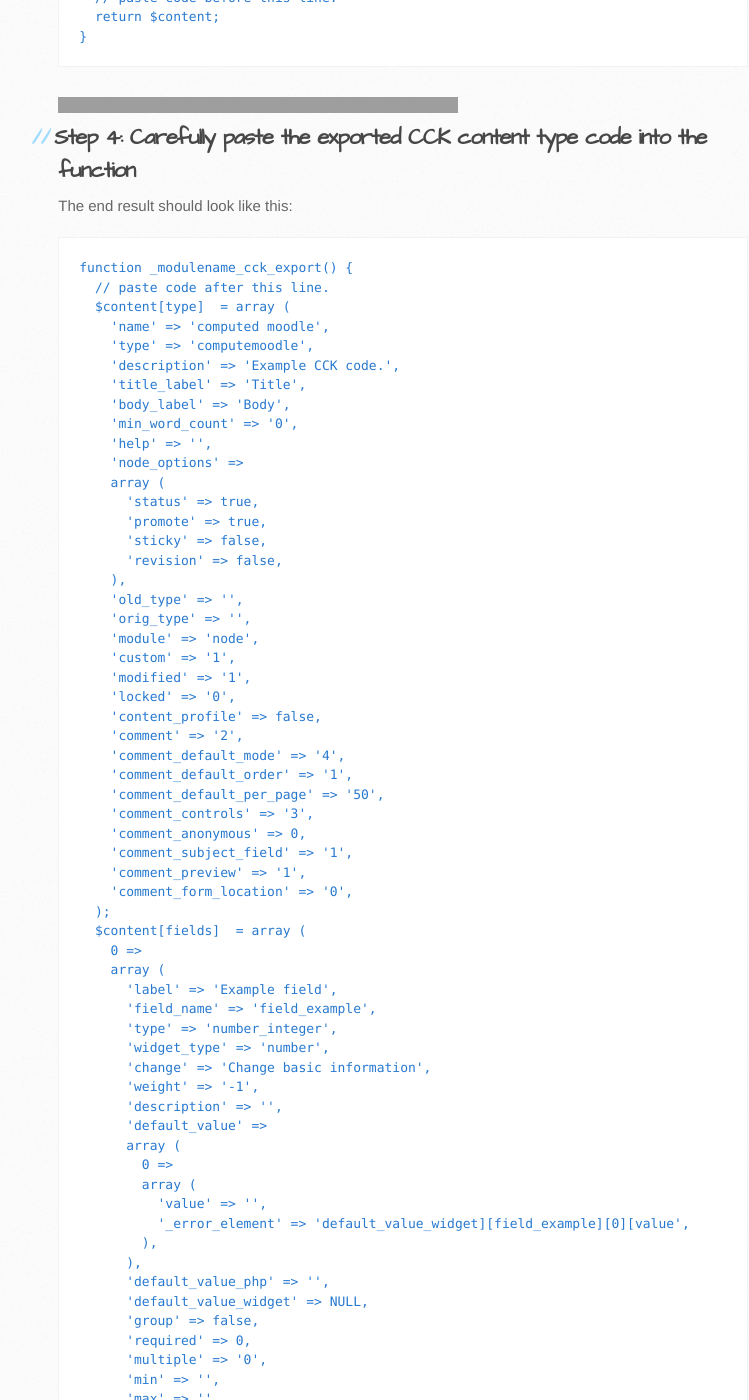
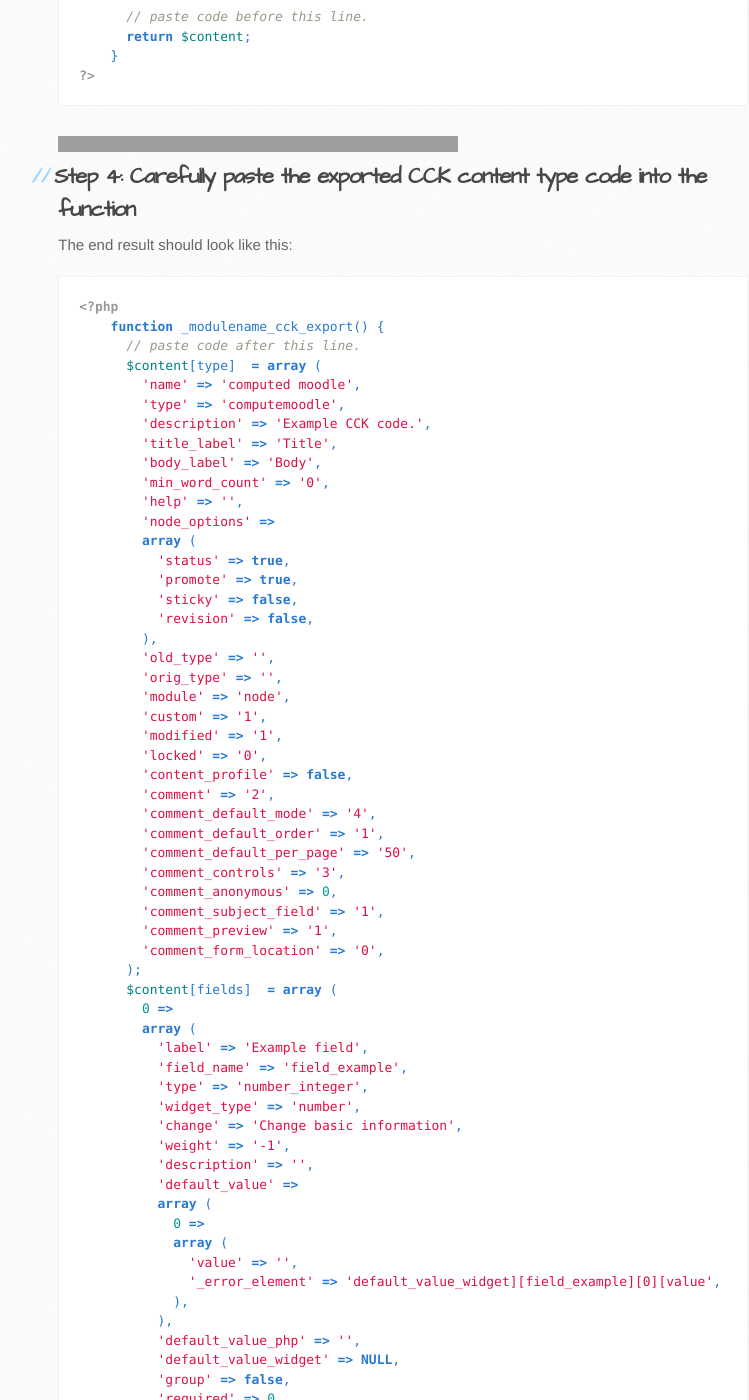
Before and after one commit to cxj/cxj.github.io, a Jekyll site: the page built from _posts/2009-04-23-programmatic-cck-content-type-creation.md, in a window 1280 px wide and 1400 px high, scrolled down 1141 px, cut to the strip 0-1400 px from the top of the window. Shown: the whole strip, without its empty margins (132-881 px from the left). Built offline with Jekyll 4.4.1, drawn with Linux system fonts in a browser that asks for light colours; Markdown is read by kramdown in place of the engine named in the settings; some of the changed text lies outside the part shown; grey boxes are pictures that could not be loaded.

Commit message:
Fix up PHP syntax highlighting.

```diff
--- a/_posts/2009-04-23-programmatic-cck-content-type-creation.md
+++ b/_posts/2009-04-23-programmatic-cck-content-type-creation.md
@@ -30,18 +30,24 @@ The next page produces a large textarea with the necessary PHP code to define yo
 
 The template of the function will look like this, prior to pasting the contents of your copy buffer from above (containing the exported CCK content type definition code). We use a separate function just for the definition because it is must be updated with a new export from CCK if we decide to change or tweak our CCK content type later. It makes editing easier and less error prone.
 
+{% highlight php %}
+<?php
     function _modulename_cck_export() {
       // paste code after this line.
 
       // paste code before this line.
       return $content;
     }
+?>
+{% endhighlight %}
 
 ----
 ## Step 4: Carefully paste the exported CCK content type code into the function
 
 The end result should look like this:
 
+{% highlight php %}
+<?php
     function _modulename_cck_export() {
       // paste code after this line.
       $content[type]  = array (
@@ -150,17 +156,27 @@ The end result should look like this:
       // paste code before this line.
       return $content;
     }
+?>
+{% endhighlight %}
 
 ----
 ## Step 5: Optionally clean up the pasted code
 
 You may want to edit any string array indexes to be enclosed in single quote marks to avoid PHP warnings. I'm not sure why CCK exports faulty code like this. For example, as exported, the last array element is given as
 
+{% highlight php %}
+<?php
     $content[extra] = array (
+?>
+{% endhighlight %}
 
 but really should be expressed as
 
+{% highlight php %}
+<?php
     $content['extra'] = array (
+?>
+{% endhighlight %}
 
 
 ----
@@ -168,6 +184,8 @@ but really should be expressed as
 
 Write the install code to initiate creation of the new content type. This is where we make sure we have the necessary CCK pieces, populate a form using the now hard-coded CCK export, and then use drupal_execute() to submit the form to create the new content type. Here's an example:
 
+{% highlight php %}
+<?php
     function _example_install_cck_node() {
       /* get the CCK node types to be created.  This is where you load the
        * file containing your function from above, if necessary, and then call
@@ -189,6 +207,8 @@ Write the install code to initiate creation of the new content type. This is whe
       drupal_execute('content_copy_import_form', $form_state);
       content_clear_type_cache();
     }
+?>
+{% endhighlight %}
 
 ----
 ## Step 7: Call the create function from your module
```
Also changed, not shown: _posts/2013-07-05-PDO-unprepared.md (+4 -0 lines).
